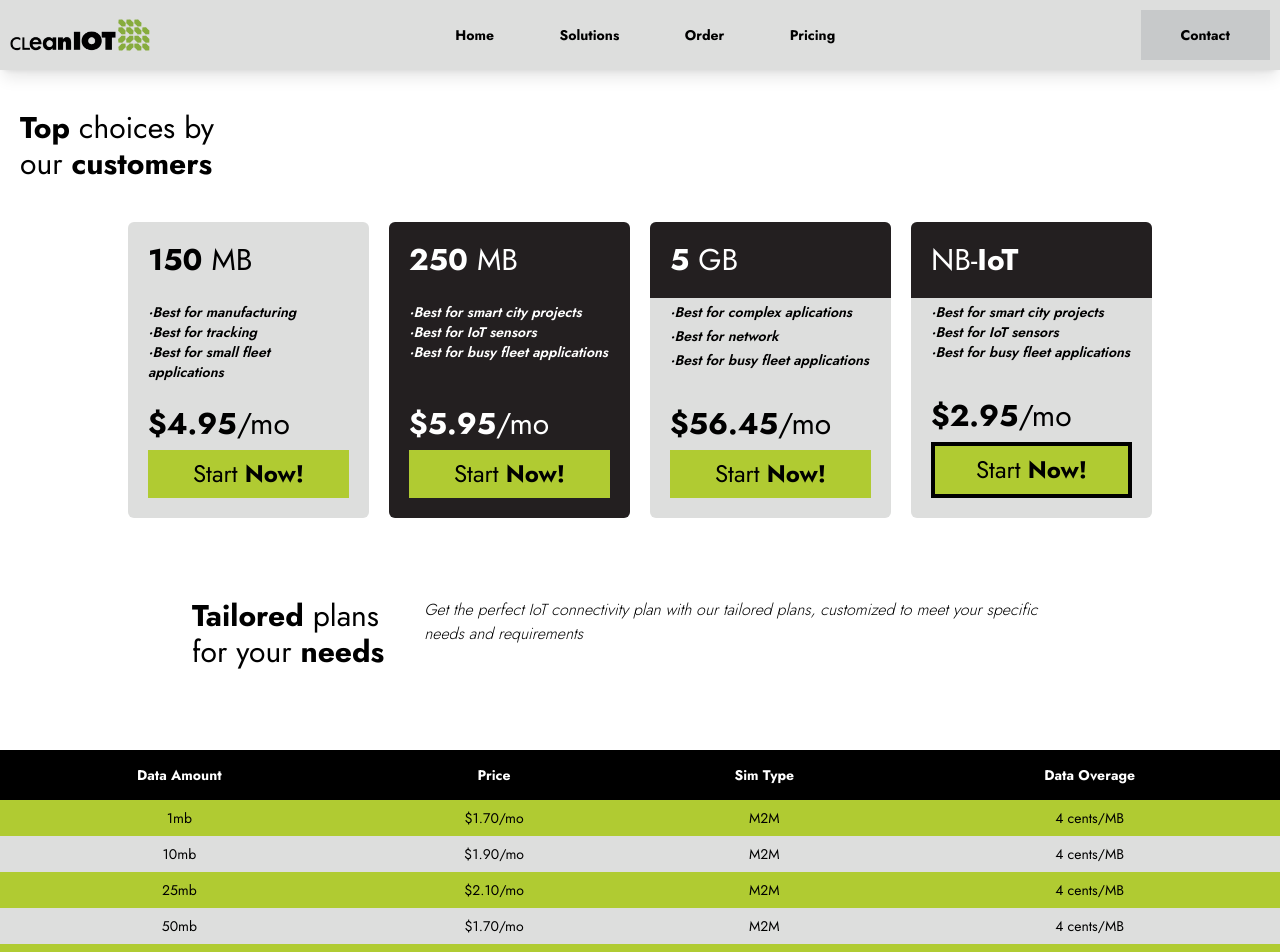
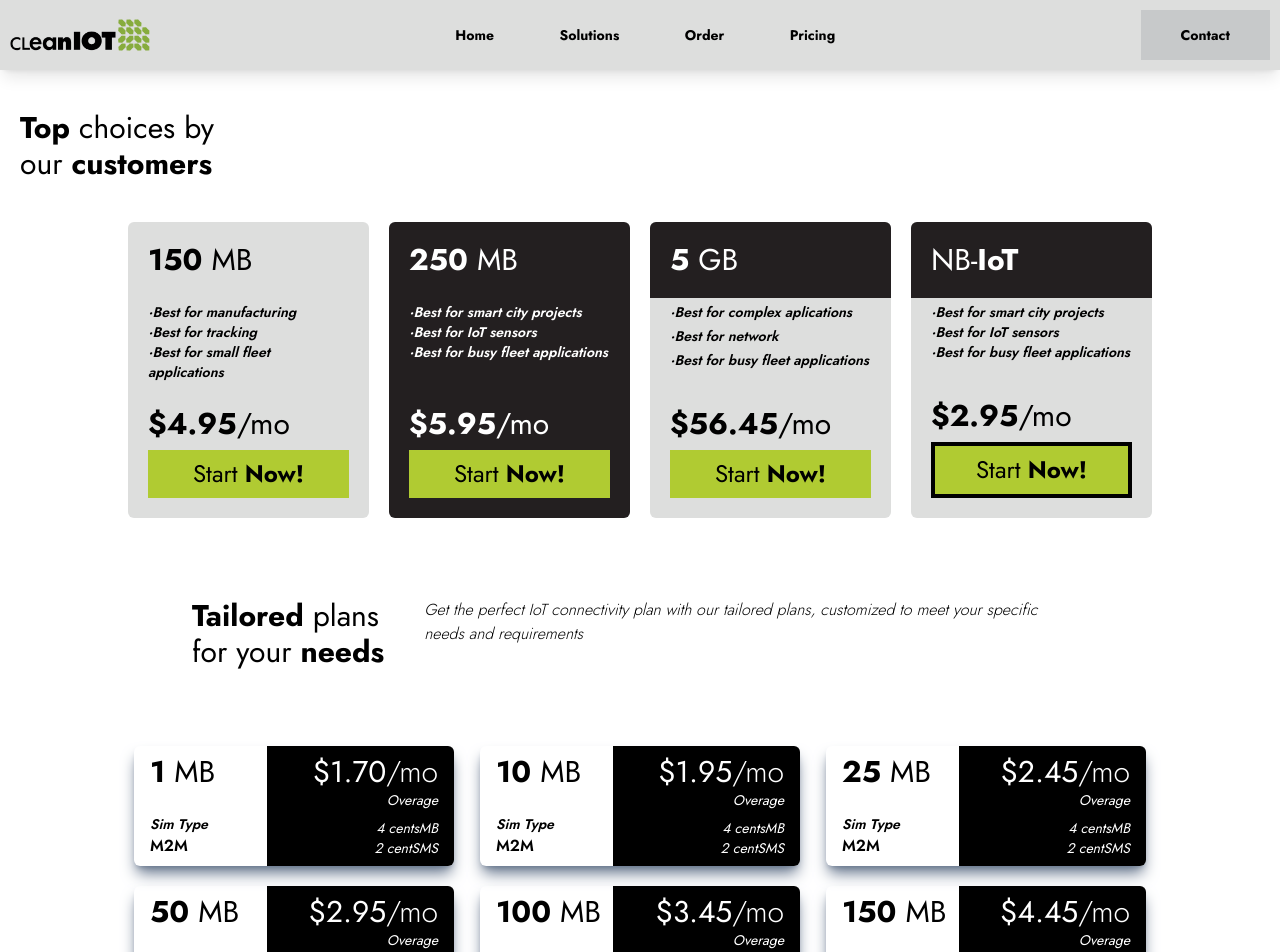
Before and after one commit to srnerturk/clean-iot-web, a Next.js app: page /pricing in a window 1280 px wide. Shown: the top 952 px of the page. Built offline with nearby package versions, Linux system fonts and the light colour scheme.

Commit message:
make all pricing cards from the table

```diff
--- a/pages/pricing.js
+++ b/pages/pricing.js
@@ -5,76 +5,291 @@ import Link from "next/link";
 export default function Customers() {
   const [prices, setPrices] = useState([
     {
-      id: 0,
-      data: "1mb",
-      price: "$1.70/mo",
-      simType: "M2M",
-      dataOverage: "4 cents/MB",
+      planId: 1,
+      value: "1",
+      unit: "MB",
+      price: "1.70",
+      perPrice: [
+        {
+          value: "4 cents",
+          unit: "MB",
+        },
+        {
+          value: "2 cent",
+          unit: "SMS",
+        },
+      ],
     },
     {
-      id: 0,
-      data: "10mb",
-      price: "$1.90/mo",
-      simType: "M2M",
-      dataOverage: "4 cents/MB",
+      planId: 2,
+      value: "10",
+      unit: "MB",
+      price: "1.95",
+      perPrice: [
+        {
+          value: "4 cents",
+          unit: "MB",
+        },
+        {
+          value: "2 cent",
+          unit: "SMS",
+        },
+      ],
     },
     {
-      id: 1,
-      data: "25mb",
-      price: "$2.10/mo",
-      simType: "M2M",
-      dataOverage: "4 cents/MB",
+      planId: 3,
+      value: "25",
+      unit: "MB",
+      price: "2.45",
+      perPrice: [
+        {
+          value: "4 cents",
+          unit: "MB",
+        },
+        {
+          value: "2 cent",
+          unit: "SMS",
+        },
+      ],
     },
     {
-      id: 2,
-      data: "50mb",
-      price: "$1.70/mo",
-      simType: "M2M",
-      dataOverage: "4 cents/MB",
+      planId: 4,
+      value: "50",
+      unit: "MB",
+      price: "2.95",
+      perPrice: [
+        {
+          value: "4 cents",
+          unit: "MB",
+        },
+        {
+          value: "2 cent",
+          unit: "SMS",
+        },
+      ],
     },
     {
-      id: 3,
-      data: "75mb",
-      price: "$1.70/mo",
-      simType: "M2M",
-      dataOverage: "4 cents/MB",
+      planId: 5,
+      value: "100",
+      unit: "MB",
+      price: "3.45",
+      perPrice: [
+        {
+          value: "4 cents",
+          unit: "MB",
+        },
+        {
+          value: "2 cent",
+          unit: "SMS",
+        },
+      ],
     },
     {
-      id: 4,
-      data: "100mb",
-      price: "$1.70/mo",
-      simType: "M2M",
-      dataOverage: "4 cents/MB",
+      planId: 6,
+      value: "150",
+      unit: "MB",
+      price: "4.45",
+      perPrice: [
+        {
+          value: "4 cents",
+          unit: "MB",
+        },
+        {
+          value: "2 cent",
+          unit: "SMS",
+        },
+      ],
     },
     {
-      id: 5,
-      data: "150mb",
-      price: "$1.70/mo",
-      simType: "M2M",
-      dataOverage: "4 cents/MB",
+      planId: 7,
+      value: "250",
+      unit: "MB",
+      price: "5.45",
+      perPrice: [
+        {
+          value: "4 cents",
+          unit: "MB",
+        },
+        {
+          value: "2 cent",
+          unit: "SMS",
+        },
+      ],
     },
     {
-      id: 6,
-      data: "200mb",
-      price: "$1.70/mo",
-      simType: "M2M",
-      dataOverage: "4 cents/MB",
+      planId: 8,
+      value: "500",
+      unit: "MB",
+      price: "7.45",
+      perPrice: [
+        {
+          value: "4 cents",
+          unit: "MB",
+        },
+        {
+          value: "2 cent",
+          unit: "SMS",
+        },
+      ],
     },
     {
-      id: 7,
-      data: "250mb",
-      price: "$1.70/mo",
-      simType: "M2M",
-      dataOverage: "4 cents/MB",
+      planId: 9,
+      value: "750",
+      unit: "MB",
+      price: "9.95",
+      perPrice: [
+        {
+          value: "4 cents",
+          unit: "MB",
+        },
+        {
+          value: "2 cent",
+          unit: "SMS",
+        },
+      ],
     },
     {
-      id: 8,
-      data: "500mb",
-      price: "$1.70/mo",
-      simType: "M2M",
-      dataOverage: "4 cents/MB",
+      planId: 10,
+      value: "1",
+      unit: "GB",
+      price: "11.95",
+      perPrice: [
+        {
+          value: "4 cents",
+          unit: "MB",
+        },
+        {
+          value: "2 cent",
+          unit: "SMS",
+        },
+      ],
+    },
+    {
+      planId: 11,
+      value: "2",
+      unit: "GB",
+      price: "23.95",
+      perPrice: [
+        {
+          value: "4 cents",
+          unit: "MB",
+        },
+        {
+          value: "2 cent",
+          unit: "SMS",
+        },
+      ],
+    },
+    {
+      planId: 12,
+      value: "3",
+      unit: "GB",
+      price: "34.95",
+      perPrice: [
+        {
+          value: "4 cents",
+          unit: "MB",
+        },
+        {
+          value: "2 cent",
+          unit: "SMS",
+        },
+      ],
+    },
+    {
+      planId: 13,
+      value: "4",
+      unit: "GB",
+      price: "45.95",
+      perPrice: [
+        {
+          value: "4 cents",
+          unit: "MB",
+        },
+        {
+          value: "2 cent",
+          unit: "SMS",
+        },
+      ],
+    },
+    {
+      planId: 14,
+      value: "5",
+      unit: "GB",
+      price: "56.45",
+      perPrice: [
+        {
+          value: "4 cents",
+          unit: "MB",
+        },
+        {
+          value: "2 cent",
+          unit: "SMS",
+        },
+      ],
+    },
+    {
+      planId: 15,
+      value: "10",
+      unit: "GB",
+      price: "109.95",
+      perPrice: [
+        {
+          value: "4 cents",
+          unit: "MB",
+        },
+        {
+          value: "2 cent",
+          unit: "SMS",
+        },
+      ],
+    },
+    {
+      planId: 16,
+      value: "25",
+      unit: "GB",
+      price: "159.95",
+      perPrice: [
+        {
+          value: "8 dollars",
+          unit: "GB",
+        },
+        {
+          value: "2 cent",
+          unit: "SMS",
+        },
+      ],
+    },
+    {
+      planId: 17,
+      value: "50",
+      unit: "GB",
+      price: "299.95",
+      perPrice: [
+        {
+          value: "8 dollars",
+          unit: "GB",
+        },
+        {
+          value: "2 cent",
+          unit: "SMS",
+        },
+      ],
+    },
+    {
+      planId: 18,
+      value: "NB",
+      unit: "-IOT",
+      price: "2.95",
+      perPrice: [
+        {
+          value: "1 cents",
+          unit: "MB",
+        },
+      ],
     },
   ]);
+
   const animationVariant = (duration, delay) => {
     return {
       hidden: {
@@ -187,7 +402,6 @@ export default function Customers() {
                 </Link>
               </div>
             </div>
-
             <div className="info-box rounded-md overflow-hidden pb-5 bg-gray flex flex-col justify-start">
               <div className="title p-5 mb-1 bg-[#231F20]">
                 <h3 className="font-normal text-white text-3xl">
@@ -237,36 +451,41 @@ export default function Customers() {
               </p>
             </div>
           </div>
-
-          <table className="w-full mt-10">
-            <thead>
-              <tr className="bg-black h-[50px]">
-                <td className="font-bold">Data Amount</td>
-                <td className="font-bold">Price</td>
-                <td className="font-bold">Sim Type</td>
-                <td className="font-bold">Data Overage</td>
-              </tr>
-            </thead>
-            <tbody>
-              {prices.map((item, index) =>
-                index % 2 === 0 ? (
-                  <tr className=" bg-green h-[30px]" key={index}>
-                    <td className="text-black">{item.data}</td>
-                    <td className="text-black">{item.price}</td>
-                    <td className="text-black">{item.simType}</td>
-                    <td className="text-black">{item.dataOverage}</td>
-                  </tr>
-                ) : (
-                  <tr className="bg-gray h-[30px]" key={index}>
-                    <td className="text-black">{item.data}</td>
-                    <td className="text-black">{item.price}</td>
-                    <td className="text-black">{item.simType}</td>
-                    <td className="text-black">{item.dataOverage}</td>
-                  </tr>
-                )
-              )}
-            </tbody>
-          </table>
+          <div className="flex flex-wrap justify-evenly px-3 max-w-[1036px] mx-auto lg:justify-between gap-5 mt-9">
+            {prices.map((item, index) => (
+              <div
+                key={index}
+                className="flex rounded-md overflow-hidden w-full max-w-xs shadow-slate-500 shadow-lg"
+              >
+                <div className="basis-5/12 flex flex-col justify-center pl-4 py-2">
+                  <div>
+                    <div className="text-3xl text-black">
+                      <strong>{item.value} </strong>
+                      {item.unit}
+                    </div>
+                  </div>
+                  <div className="flex-1 flex flex-col justify-end">
+                    <div className="text-sm text-black italic font-semibold">
+                      Sim Type
+                    </div>
+                    <div className="text-black font-semibold">M2M</div>
+                  </div>
+                </div>
+                <div className="flex-1 flex flex-col items-end justify-start text-end pr-4 py-2 text-white bg-black">
+                  <div className="text-3xl font-thin">
+                    <strong className="font-normal">${item.price}</strong>/mo
+                  </div>
+                  <div className="text-sm italic mb-2">Overage</div>
+                  {item.perPrice.map((price, i) => (
+                    <div className="italic text-sm" key={i}>
+                      <span>{price.value}</span>
+                      <span>{price.unit}</span>
+                    </div>
+                  ))}
+                </div>
+              </div>
+            ))}
+          </div>
         </div>
       </section>
 
```
